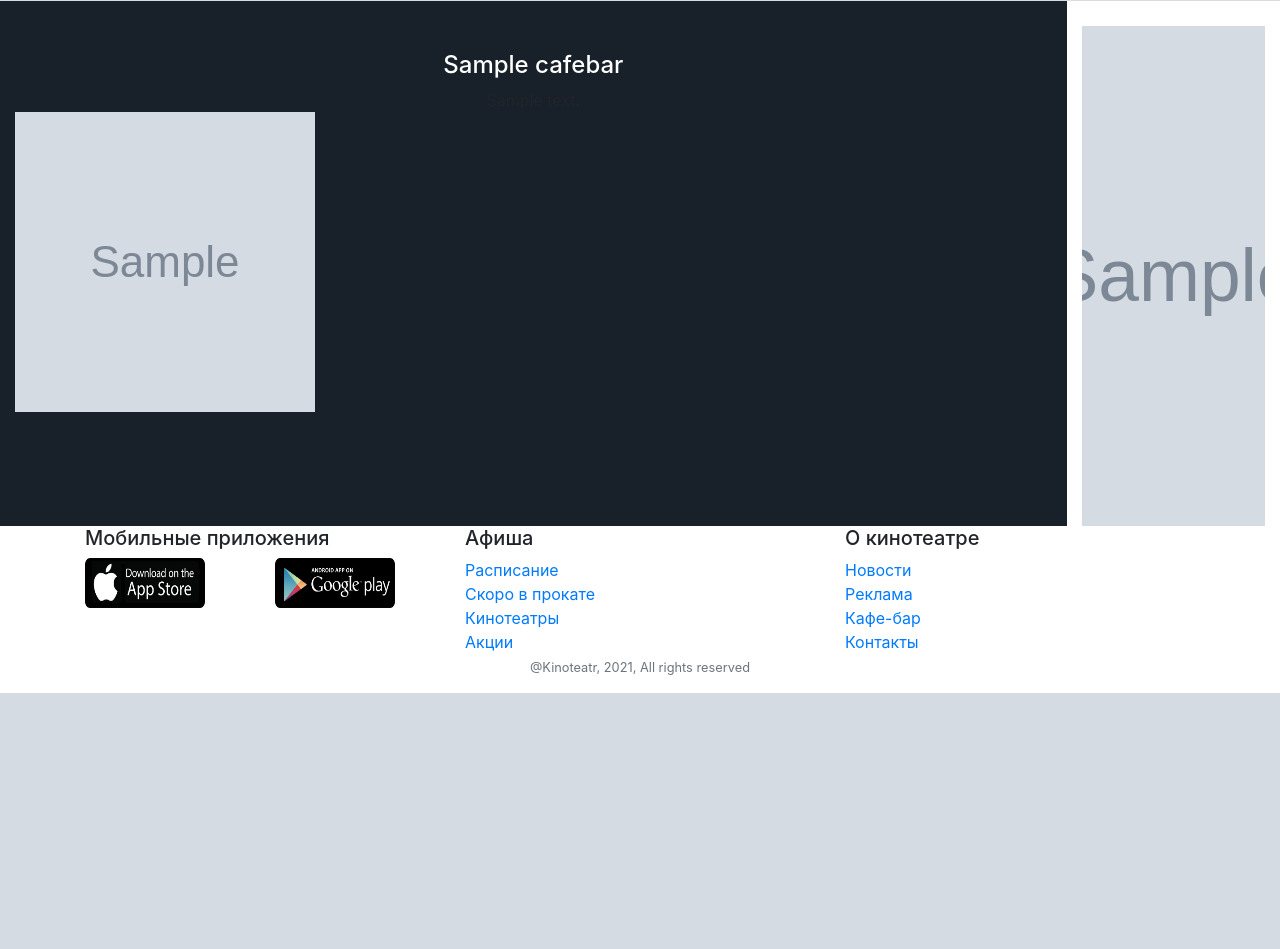
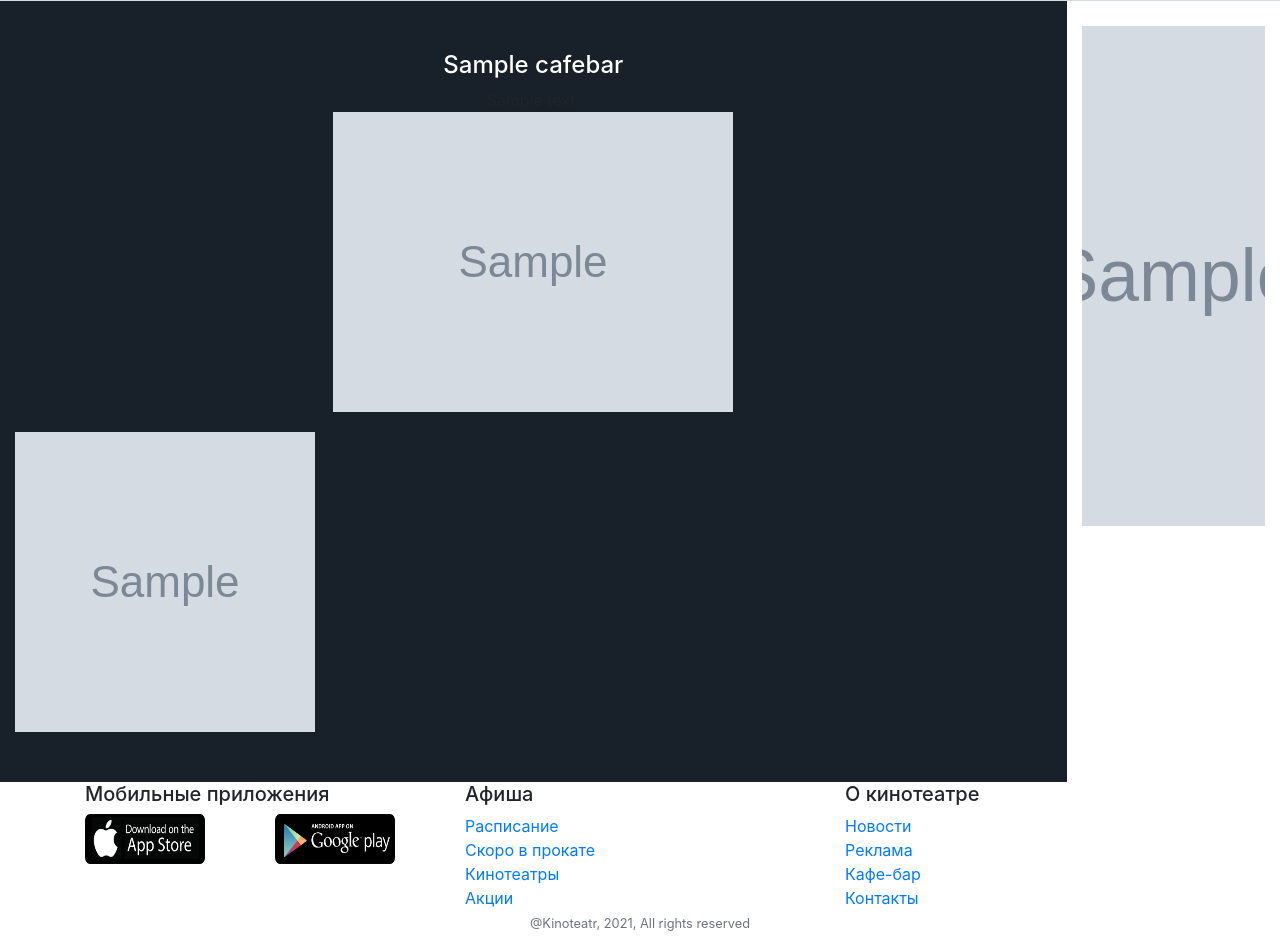
Before and after one commit to Chenger1/kinoteatrSite, a Django app: page /cafe_bar/ in a window 1280 px wide. Shown: the part 958-1907 px from the top of the page. Before the commit the page ends 1651 px from the top, so only its background shows below. Run offline with Django 3.2, Linux system fonts and the light colour scheme; tables that the repository leaves empty hold one stand-in row (values such as "Sample post"); grey boxes marked "Sample" are stand-in pictures; some libraries are stand-ins or nearby versions.

Commit message:
Fix templates where main image doesnt show

```diff
--- a/kinoteatr/cinema/templates/pages/singleton_page.html
+++ b/kinoteatr/cinema/templates/pages/singleton_page.html
@@ -19,14 +19,21 @@
     <div class="row">
         <div class="col-10" style="background-color: #182029; padding-top:50px; padding-bottom:50px;">
             <h4 style="color: white; text-align:center;">{{ object.title }}</h4>
-            <div class="row" style="text-align:center;">
+            <div class="row text-center">
                 <div class="col">
                     <div class="desc">
                         {{ object.description|safe }}
                     </div>
                 </div>
             </div>
-            <div class="row">
+            {% if object.main_image %}
+                <div class="row text-center">
+                    <div class="col">
+                        <img src="{{ object.main_image.url }}" alt="banner" class="img-fluid">
+                    </div>
+                </div>
+            {% endif %}
+            <div class="row text-center" style="margin-top:20px;">
                 {% for image in object.images.all %}
                     <div class="col-3">
                         <img src="{{ image.image.url }}" alt="" width="300" height="300">
```
Also changed, not shown: kinoteatr/cinema/templates/pages/detail_card.html (+8 -1 lines).
